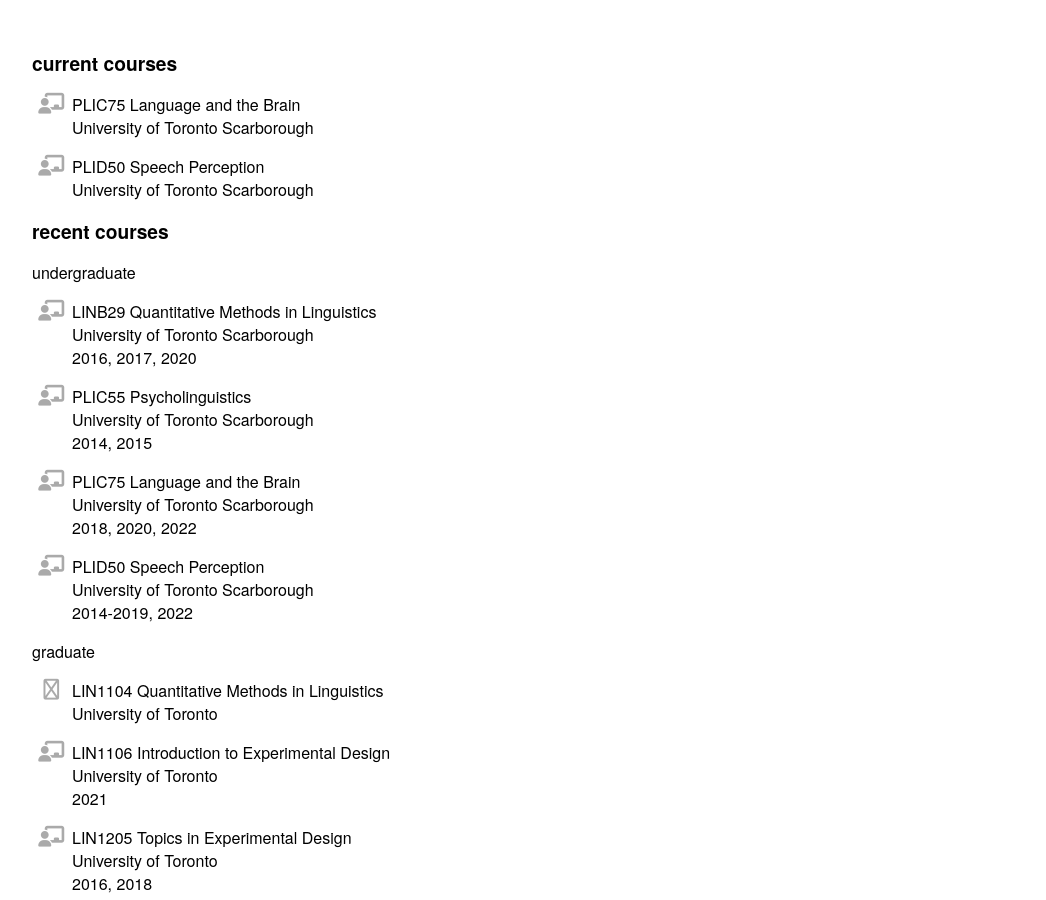
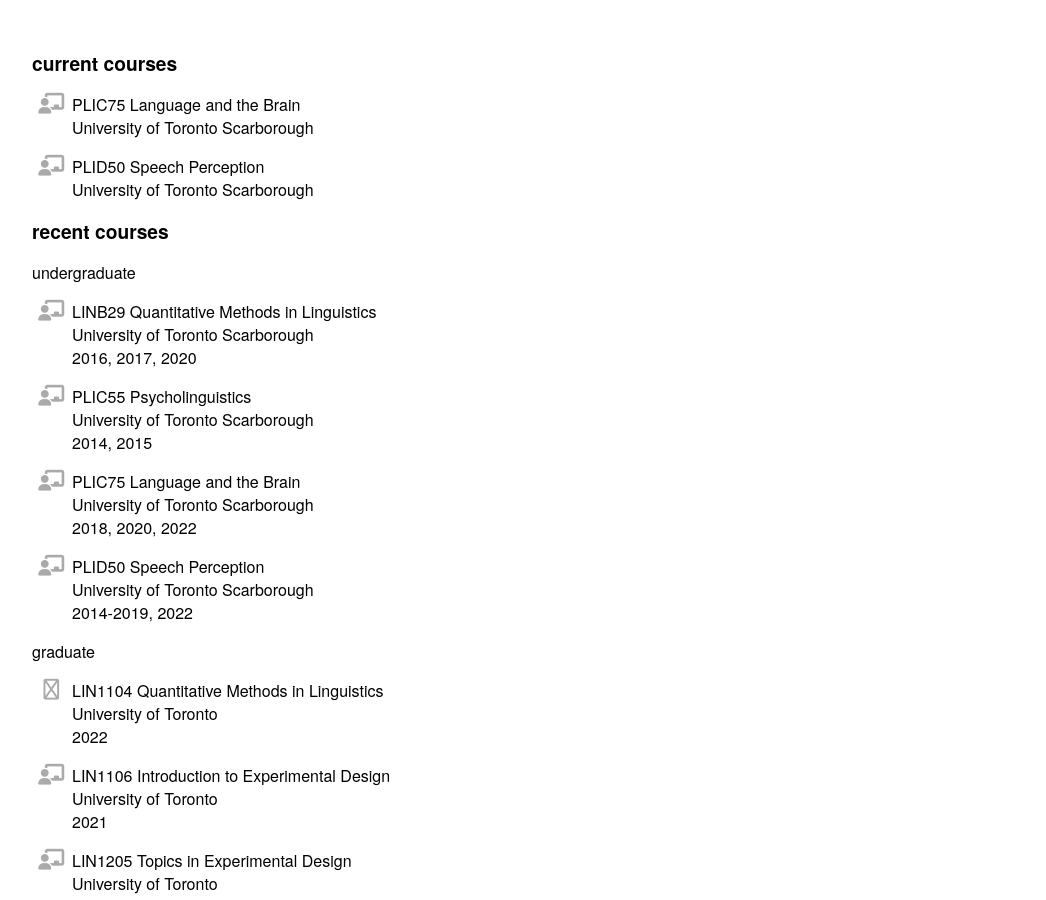
Before and after one commit to phijomo/phijomo.github.io, a plain HTML site: page teaching.html in a window 1280 px wide. Shown: the part 147-1047 px from the top of the page, without its empty margins (76-1122 px from the left). Drawn offline with Linux system fonts and the light colour scheme.

Commit message:
updated webpage.

```diff
--- a/teaching.html
+++ b/teaching.html
@@ -72,8 +72,8 @@
 <p class="body">graduate</p>
 <ul class="fa-ul ai-ul">
 <li><span class="fa-li"><i class="fa-regular fa-chalkboard-user"></i></span><p class="body">LIN1104 Quantitative Methods in Linguistics<br>
-University of Toronto
-</p></li>
+University of Toronto<br>
+2022</p></li>
 <li><span class="fa-li"><i class="fa-solid fa-chalkboard-user" aria-hidden="true"></i></span><p class="body">LIN1106 Introduction to Experimental Design<br>
 University of Toronto<br>
 2021</p></li>
```
